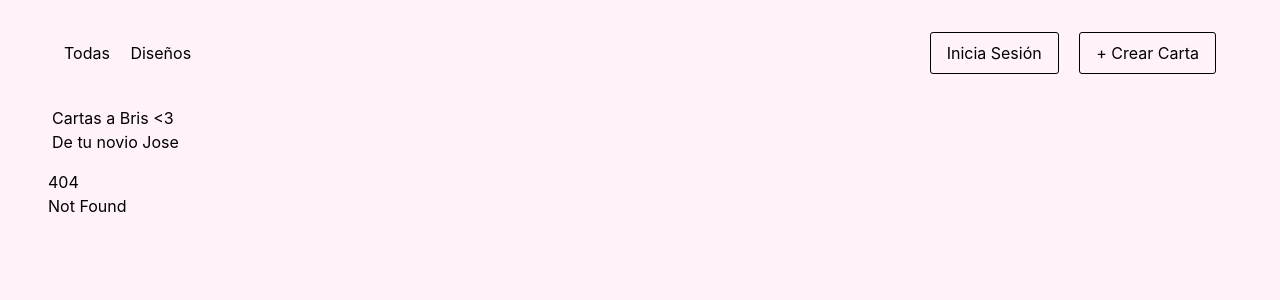
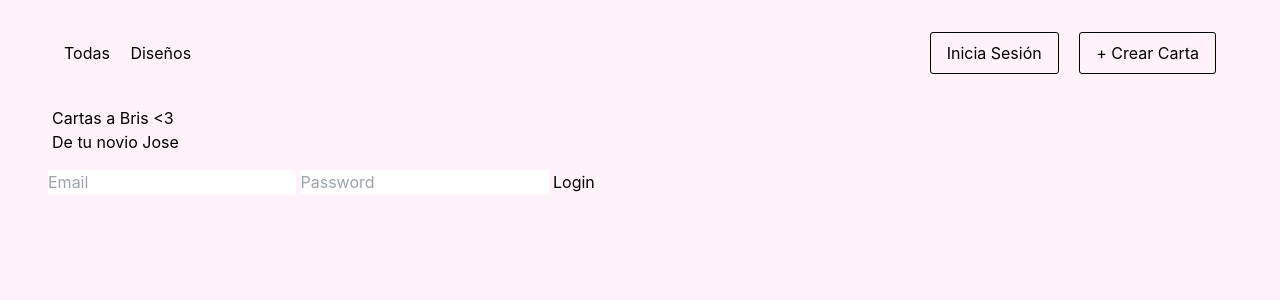
Before and after one commit to polilla2802/sveltekit-cartas-a-bris, a SvelteKit app: page /login in a window 1280 px wide. Before the commit this address had no page. Shown: the top 300 px of the page. Built offline with nearby package versions, Linux system fonts and the light colour scheme; no server answers.

Commit message:
Added register, login and logout pages
-only test

```diff
--- /dev/null
+++ b/src/routes/login/+page.svelte
@@ -0,0 +1,35 @@
+<!-- src/routes/login.svelte -->
+<script>
+  import { auth } from "$lib/firebase";
+  import { signInWithEmailAndPassword } from "firebase/auth";
+  import { onMount } from "svelte";
+  import { goto } from "$app/navigation";
+
+  let email = "";
+  let password = "";
+  let error = "";
+
+  const navigateToHome = () => {
+    goto("/");
+  };
+
+  const login = async () => {
+    try {
+      await signInWithEmailAndPassword(auth, email, password);
+      // Redirect to a protected route or home page
+      // Example: navigate to "/dashboard"
+      navigateToHome();
+    } catch (e) {
+      error = e.message;
+    }
+  };
+</script>
+
+<form on:submit|preventDefault={login}>
+  <input type="email" bind:value={email} placeholder="Email" />
+  <input type="password" bind:value={password} placeholder="Password" />
+  <button type="submit">Login</button>
+  {#if error}
+    <p style="color: red;">{error}</p>
+  {/if}
+</form>
--- /dev/null
+++ b/src/routes/logout/+page.svelte
@@ -0,0 +1,13 @@
+<script lang="ts">
+  import { onMount } from "svelte";
+  import { signOutUser } from "$lib/auth"; // Adjust path as per your project structure
+  import { goto } from "$app/navigation"; // Import goto for navigation
+
+  // Perform logout on component mount
+  onMount(async () => {
+    await signOutUser(); // Call signOutUser function from auth.ts
+    goto("/"); // Redirect to home page after logout
+  });
+</script>
+
+<h1>Logging out...</h1>
```
